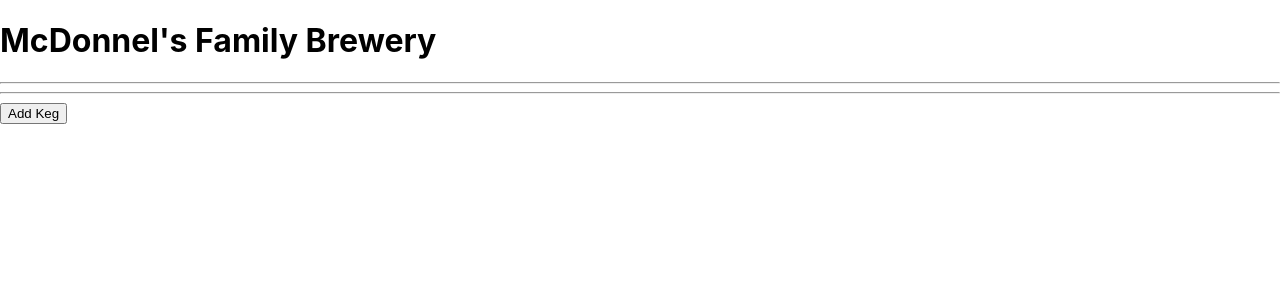
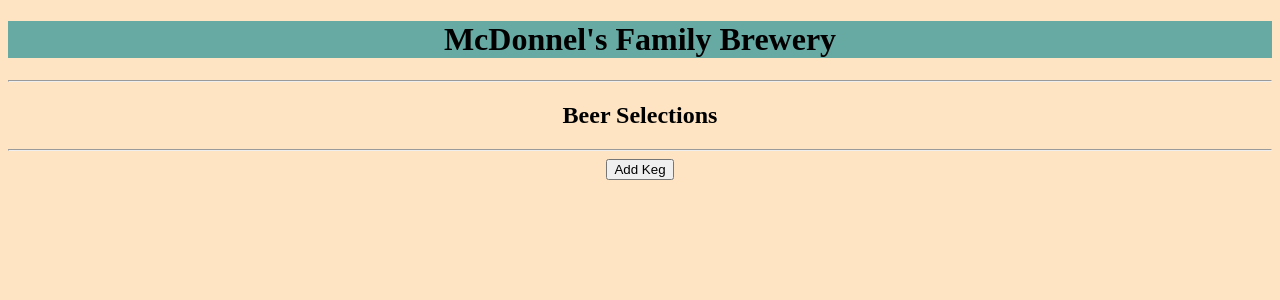
Before and after one commit to Ultra-Zactimus/keg-counter-code-review, a React (Create React App) app: page / in a window 1280 px wide. Shown: the top 300 px of the page. Built offline with nearby package versions, Linux system fonts and the light colour scheme.

Commit message:
add some styling to elements to make them more readable

```diff
--- a/src/App.css
+++ b/src/App.css
@@ -1,38 +1,9 @@
-.App {
+body {
   text-align: center;
+  background-color: bisque;
 }
 
-.App-logo {
-  height: 40vmin;
-  pointer-events: none;
+header
+{
+  background-color: rgb(103, 170, 164);
 }
-
-@media (prefers-reduced-motion: no-preference) {
-  .App-logo {
-    animation: App-logo-spin infinite 20s linear;
-  }
-}
-
-.App-header {
-  background-color: #282c34;
-  min-height: 100vh;
-  display: flex;
-  flex-direction: column;
-  align-items: center;
-  justify-content: center;
-  font-size: calc(10px + 2vmin);
-  color: white;
-}
-
-.App-link {
-  color: #61dafb;
-}
-
-@keyframes App-logo-spin {
-  from {
-    transform: rotate(0deg);
-  }
-  to {
-    transform: rotate(360deg);
-  }
-}
--- a/src/components/App.js
+++ b/src/components/App.js
@@ -1,6 +1,7 @@
 import React from "react";
 import Header from './Header';
 import KegControl from './KegControl';
+import '../App.css';
 
 
 function App() {
--- a/src/components/Header.js
+++ b/src/components/Header.js
@@ -6,7 +6,6 @@ function Header() {
     <React.Fragment>
       <header>
         <h1>McDonnel's Family Brewery</h1>
-        <hr />
       </header>
     </React.Fragment>
   );
--- a/src/components/Keg.js
+++ b/src/components/Keg.js
@@ -5,10 +5,11 @@ function Keg(props) {
   return (
     <React.Fragment>
       <div onClick={() => props.whenKegClicked(props.id)}>
-        <h3>{props.name}</h3>
-        <h3>{props.brand}</h3>
-        <h3>{props.price}</h3>
-        <h3>{props.alcoholContent}</h3>
+        <h3>Name of Beer: {props.name}</h3>
+        <h3>Brand Name: {props.brand}</h3>
+        <h3>Price of Pint: {props.price}</h3>
+        <h3>Alcohol Content: {props.alcoholContent}</h3>
+        <hr/>
       </div>
     </React.Fragment>
   );
--- a/src/components/KegList.js
+++ b/src/components/KegList.js
@@ -5,7 +5,9 @@ import PropTypes from "prop-types";
 function KegList(props) {
   return (
     <React.Fragment>
-      <hr />
+      <hr/>
+      <h2>Beer Selections</h2>
+      <hr/>
       {props.kegList.map((keg, index) =>
         <Keg
           whenKegClicked={props.onKegSelection}
--- a/src/index.css
+++ /dev/null
@@ -1,13 +0,0 @@
-body {
-  margin: 0;
-  font-family: -apple-system, BlinkMacSystemFont, 'Segoe UI', 'Roboto', 'Oxygen',
-    'Ubuntu', 'Cantarell', 'Fira Sans', 'Droid Sans', 'Helvetica Neue',
-    sans-serif;
-  -webkit-font-smoothing: antialiased;
-  -moz-osx-font-smoothing: grayscale;
-}
-
-code {
-  font-family: source-code-pro, Menlo, Monaco, Consolas, 'Courier New',
-    monospace;
-}
--- a/src/index.js
+++ b/src/index.js
@@ -1,6 +1,6 @@
 import React from 'react';
 import ReactDOM from 'react-dom/client';
-import './index.css';
+import './App.css';
 import App from './components/App';
 import reportWebVitals from './reportWebVitals';
 
```
